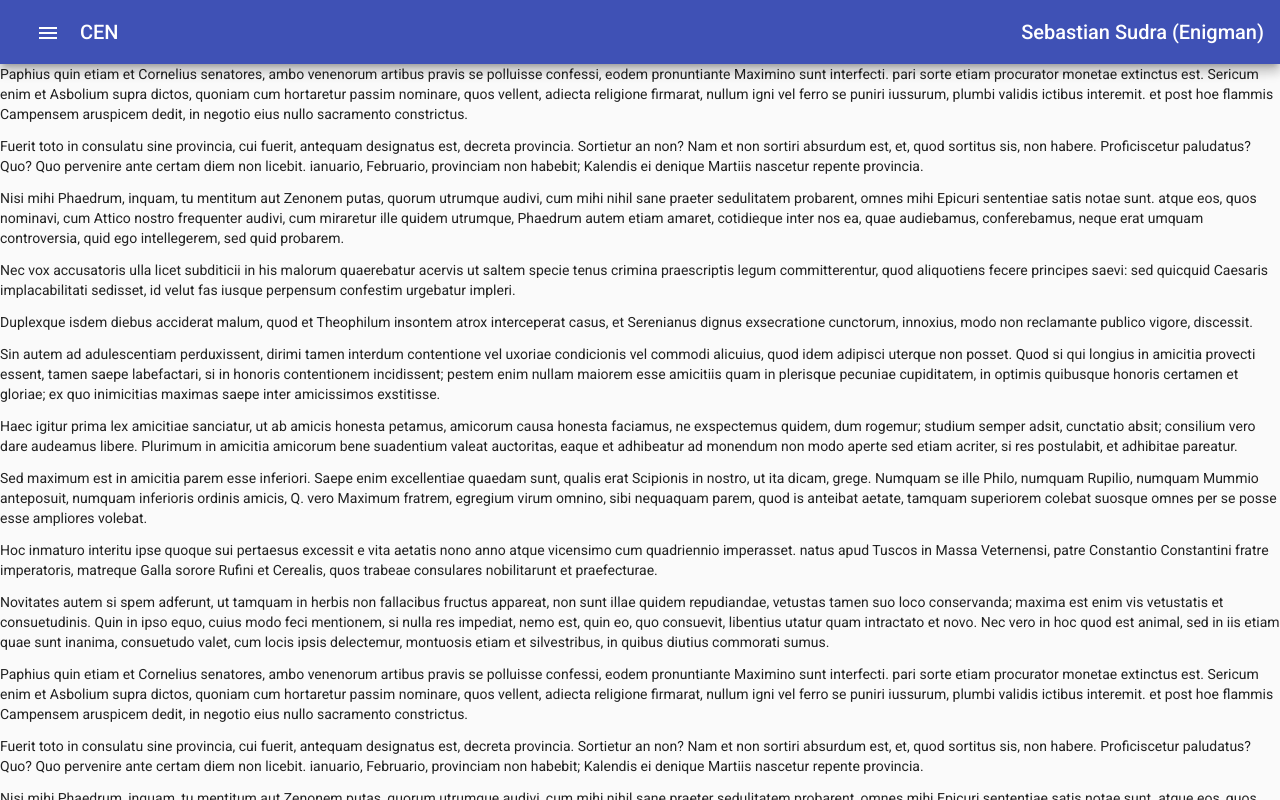
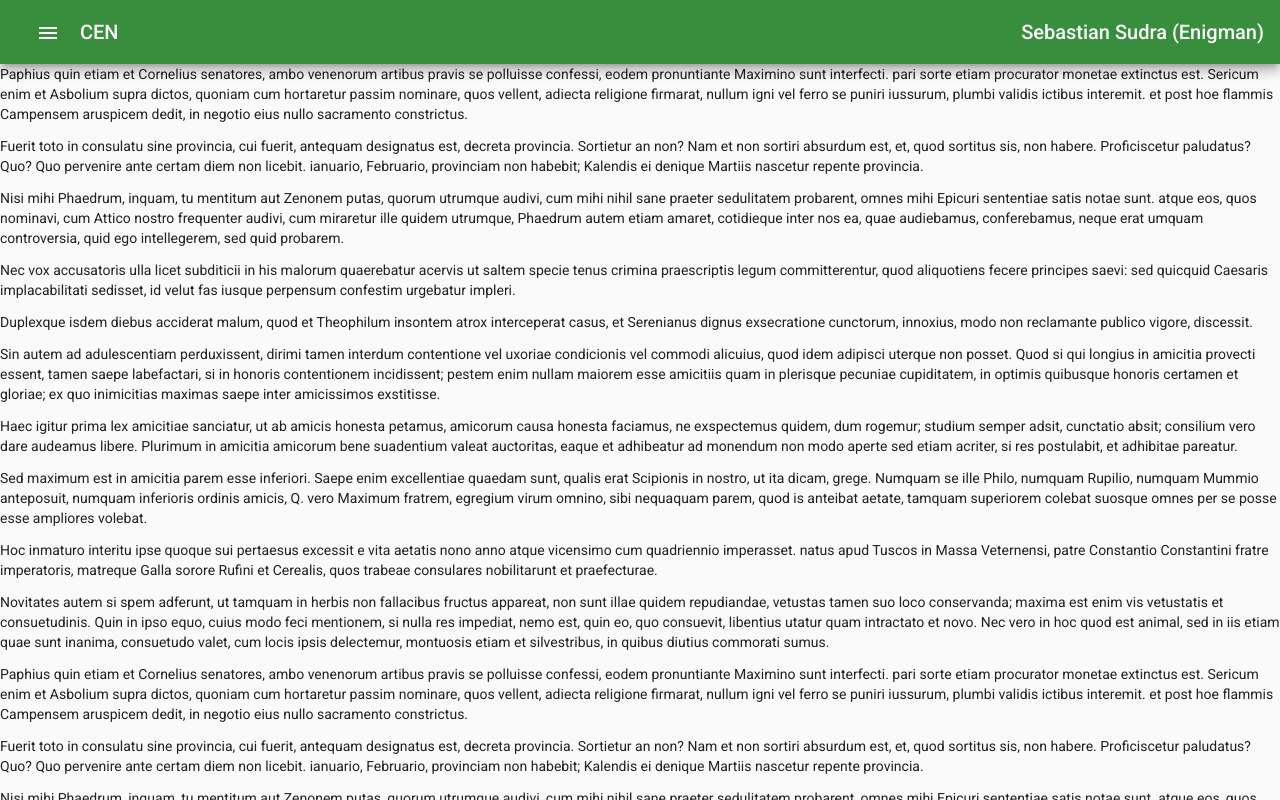
Before and after one commit to sebassud/Angular, an Angular app in the folder CEN/: page /Home/Page1 in a window 1280 px wide. Built offline with nearby package versions, Linux system fonts and the light colour scheme.

Commit message:
zmiana kloru na zielony

```diff
--- a/CEN/src/app/layout/layout.component.scss
+++ b/CEN/src/app/layout/layout.component.scss
@@ -1,5 +1,5 @@
 .link-active {
-    background-color: rgb(179, 245, 201);
+    background-color: #a5d6a7;
     border-radius: 0px;
     font-weight: bold;
 }
--- a/CEN/src/styles.scss
+++ b/CEN/src/styles.scss
@@ -11,8 +11,8 @@
 // Define the palettes for your theme using the Material Design palettes available in palette.scss
 // (imported above). For each palette, you can optionally specify a default, lighter, and darker
 // hue. Available color palettes: https://material.io/design/color/
-$CEN-primary: mat-palette($mat-indigo);
-$CEN-accent: mat-palette($mat-pink, A200, A100, A400);
+$CEN-primary: mat-palette($mat-green, 700, 200, 900);
+$CEN-accent: mat-palette($mat-lime, 500, 700, 200);
 
 // The warn palette is optional (defaults to red).
 $CEN-warn: mat-palette($mat-red);
```
